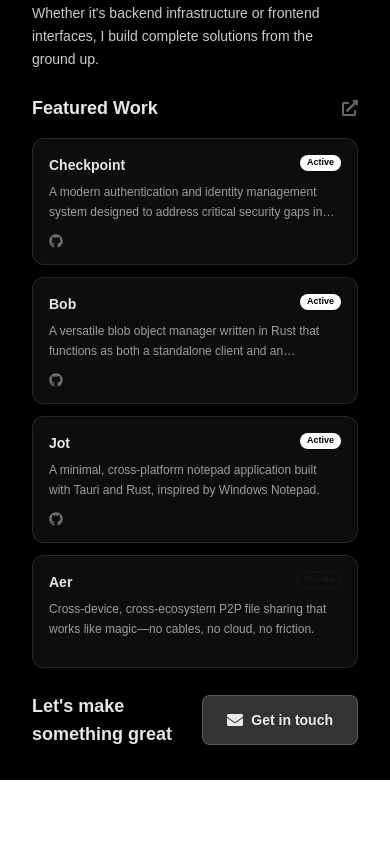
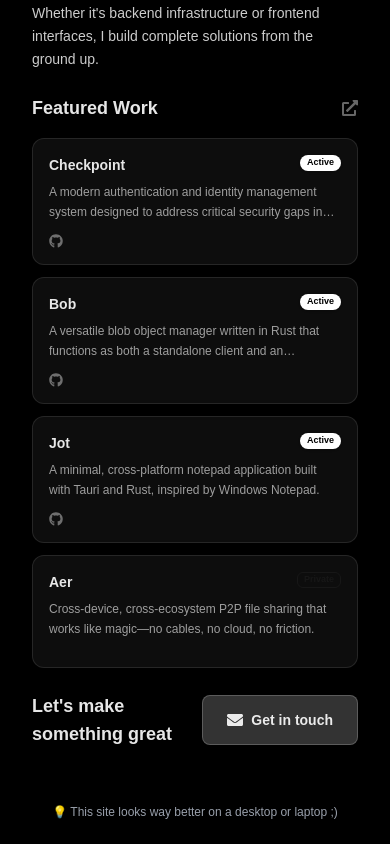
Before and after one commit to itkla/Portfolio, a Next.js app: page /en in a window 390 px wide. Shown: the part 1602-2446 px from the top of the page. Before the commit the page ends 2382 px from the top, so only its background shows below. Built offline with nearby package versions, Linux system fonts and the light colour scheme.

Commit message:
fix: tell mobile users to check the site out on desktop

```diff
--- a/src/app/components/layout/SimplifiedView.tsx
+++ b/src/app/components/layout/SimplifiedView.tsx
@@ -12,6 +12,11 @@ export const SimplifiedView = memo(function SimplifiedView() {
                         <AboutWindow />
                     </div>
                 </div>
+                <div className="block md:hidden py-6 text-center">
+                    <p className="text-xs text-gray-400">
+                        💡 This site looks way better on a desktop or laptop ;)
+                    </p>
+                </div>
             </div>
         </div>
     );
```
